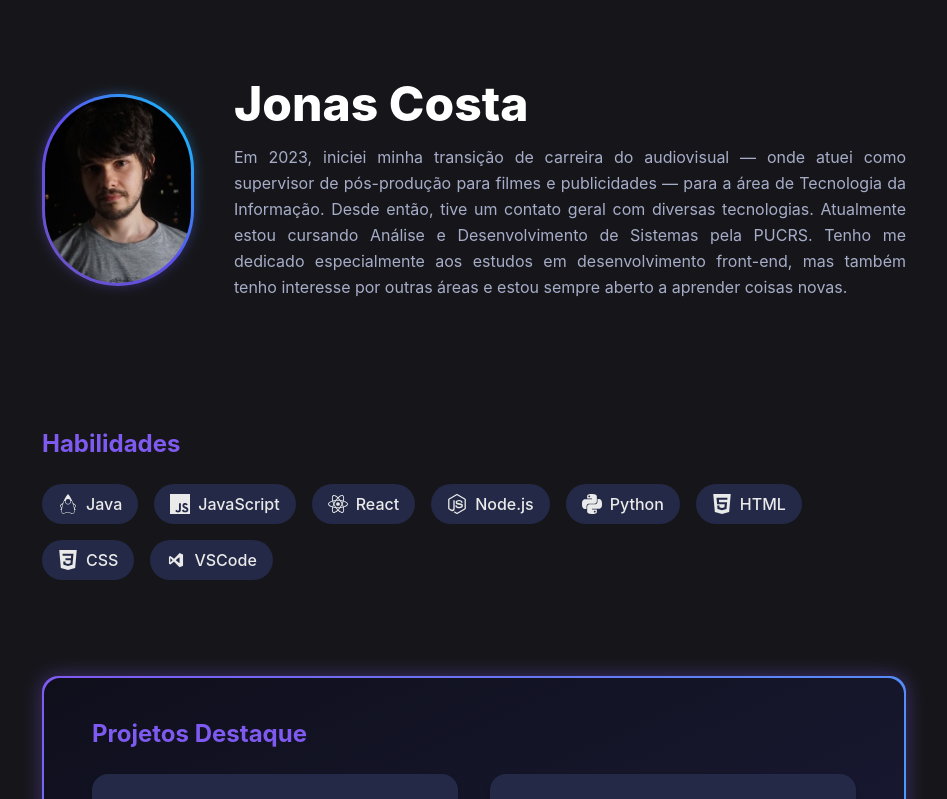
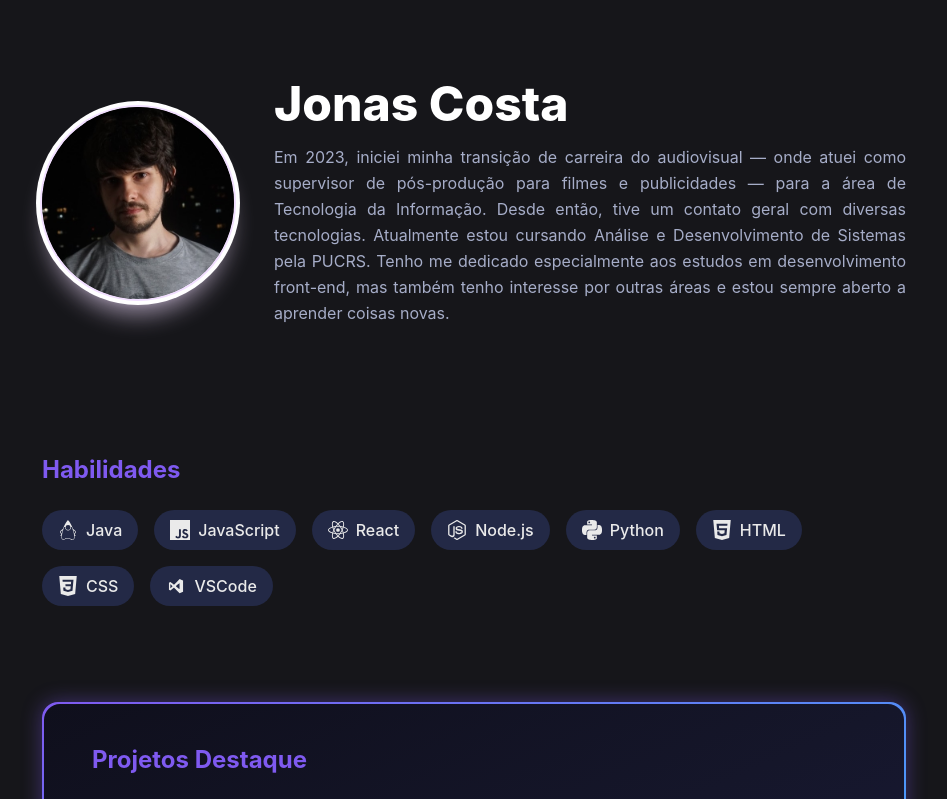
Before and after one commit to JonasPC18/meu-portfolio, a React (Create React App) app: page / in a window 1280 px wide. Shown: the top 799 px of the page, without its empty margins (166-1113 px from the left). Built offline with nearby package versions, Linux system fonts and the light colour scheme.

Commit message:
teste imagem

```diff
--- a/src/components/Box.jsx
+++ b/src/components/Box.jsx
@@ -38,7 +38,7 @@ export default function Box({
     <div
       {...rest}
       className={`rounded-2xl p-6 shadow-md
-                  bg-[#141034] text-[#eaeaea] ${className}`}
+                  bg-[#323649] text-[#eaeaea] ${className}`}
     >
       {children}
     </div>
--- a/src/components/Hero.jsx
+++ b/src/components/Hero.jsx
@@ -22,41 +22,21 @@ export default function Hero() {
       animate="show"
       >
 
-<motion.div
+<motion.img
+  src="profile.jpg"
+  alt="Foto de Jonas"
+  className="
+    w-40 h-40 md:w-48 md:h-48
+    rounded-full object-cover
+    ring-4 ring-white
+    ring-offset-2 ring-offset-[#f1deff]
+    shadow-xl shadow-[#f1deff]/60
+  "
   variants={{
     hidden: { opacity: 0, x: -40 },
     show:   { opacity: 1, x: 0, transition: { duration: 0.6, ease: "easeOut" } },
   }}
-  /* 1️⃣ força LARGURA = ALTURA  */
-  className="relative isolate w-40 h-40 md:w-48 md:h-48"
->
-  {/* Glow externo */}
-  <span
-    aria-hidden
-    className="absolute inset-0 -z-10 rounded-full
-               bg-gradient-to-tr from-[#6f54bd] via-[#5d4fee] to-[#0ccffc]
-               opacity-40 blur-[6px]"
-  />
-
-  {/* Anel fino */}
-  <div
-    className="relative p-[3px] rounded-full w-full h-full
-               bg-gradient-to-tr from-[#6f54bd] via-[#5d4fee] to-[#0ccffc]"
-  >
-    {/* Disco interno */}
-    <div
-      className="relative w-full h-full overflow-hidden rounded-full
-                 bg-gradient-to-tr from-[#9852e4] via-[#5e5afc] to-[#00bcff]"
-    >
-      {/* 2️⃣ foto cobre tudo */}
-      <motion.img
-        src="profile.jpg"
-        alt="Foto de Jonas"
-        className="w-full h-full object-cover"
-      />
-    </div>
-  </div>
-</motion.div>
+/>
 
       <motion.div className="max-w-2xl text-center md:text-left" variants={fadeUp}>
         <motion.h2
```
